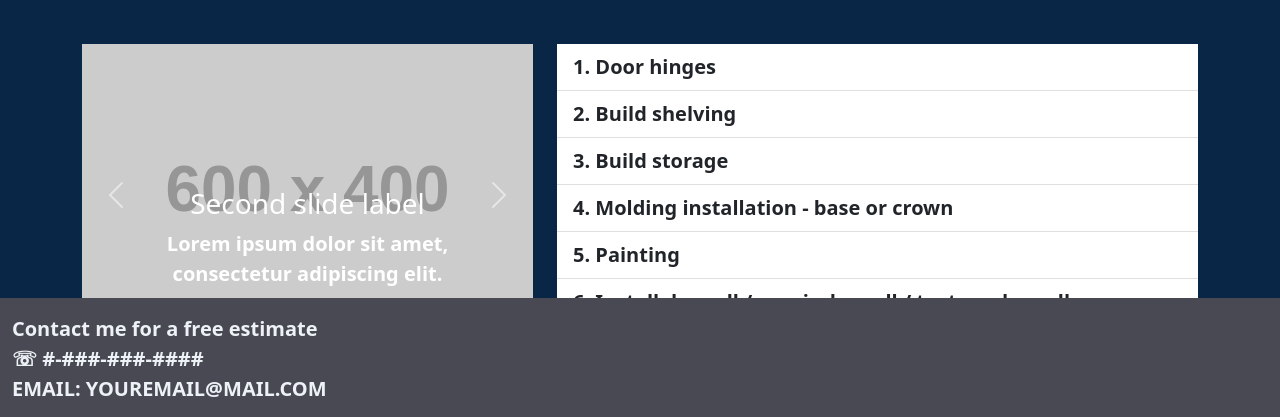
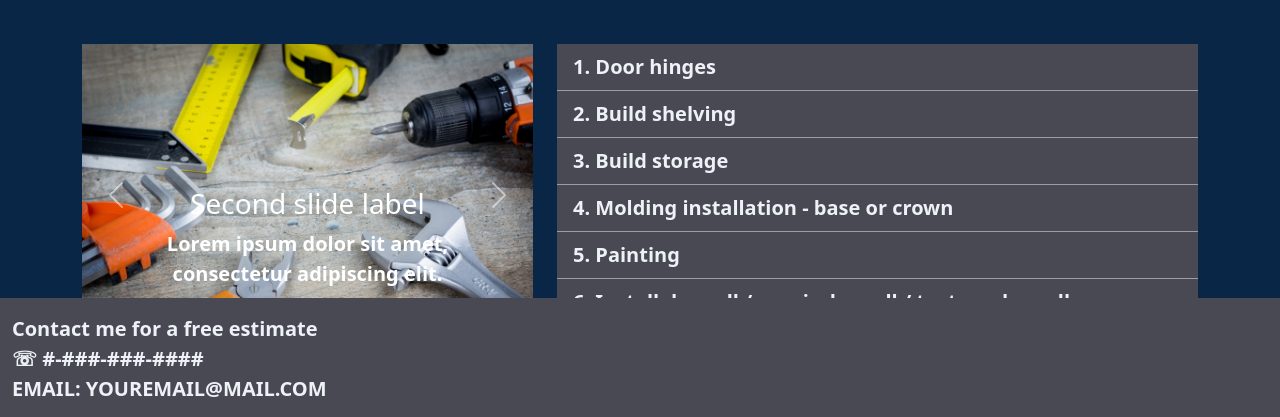
Before and after one commit to ARogala/Mr-Fixit, a Gatsby site: page /general-handyman in a window 1280 px wide. Shown: the part 380-797 px from the top of the page. Built offline with nearby package versions, Linux system fonts and the light colour scheme; Gatsby itself is replaced by a stand-in of ours; placeholder pictures from the web are drawn by us.

Commit message:
style handyman list add temp imgs

```diff
--- a/src/pages/general-handyman.js
+++ b/src/pages/general-handyman.js
@@ -1,4 +1,5 @@
 import * as React from 'react'
+import { StaticImage } from "gatsby-plugin-image"
 import Layout from '../components/layout'
 import { Seo } from "../components/seo"
 import Hero from "../components/hero"
@@ -18,33 +19,21 @@ const GeneralHandyman = () => {
           <Col className="pt-4" xs={12} sm={12} md={6} lg={8} xl={5}>
             <Carousel>
               <Carousel.Item>
-                <img
-                  className="d-block w-100"
-                  src="https://placehold.co/600x400"
-                  alt="First slide"
-                />
+                <StaticImage src="../images/services/handyman.jpg" alt="handy man" className="d-block w-100" />
                 <Carousel.Caption>
                   <h3>First slide label</h3>
                   <p>Nulla vitae elit libero, a pharetra augue mollis interdum.</p>
                 </Carousel.Caption>
               </Carousel.Item>
               <Carousel.Item>
-                <img
-                  className="d-block w-100"
-                  src="https://placehold.co/600x400"
-                  alt="Second slide"
-                />
+                <StaticImage src="../images/services/handyman.jpg" alt="handy man" className="d-block w-100" />
                 <Carousel.Caption>
                   <h3>Second slide label</h3>
                   <p>Lorem ipsum dolor sit amet, consectetur adipiscing elit.</p>
                 </Carousel.Caption>
               </Carousel.Item>
               <Carousel.Item>
-                <img
-                  className="d-block w-100"
-                  src="https://placehold.co/600x400"
-                  alt="Third slide"
-                />
+                <StaticImage src="../images/services/handyman.jpg" alt="handy man" className="d-block w-100" />
                 <Carousel.Caption>
                   <h3>Third slide label</h3>
                   <p>
--- a/src/styles/bootstrap-override.css
+++ b/src/styles/bootstrap-override.css
@@ -1,14 +1,14 @@
 /*
 	color
-	red: #FF5656
-	white: #EDF2F6
-	blue: #6A7EFC
-	gray: #494953
+	red:   #FF5656 rgb(255, 86, 86)
+	white: #EDF2F6 rgb(237, 242, 246)
+	blue:  #6A7EFC rgb(106, 126, 252)
+	gray:  #494953 rgb(73, 73, 83)
 
-	blue1: #0A2647
-	blue2: #144272
-	blue3: #205295
-	blue4: #2C74B3
+	blue1: #0A2647 rgb(10, 38, 71)
+	blue2: #144272 rgb(20, 66, 114)
+	blue3: #205295 rgb(32, 82, 149)
+	blue4: #2C74B3 rgb(44, 116, 179)
 */
 
 .btn-primary {
@@ -66,3 +66,9 @@
 .dropdown-item {
 	font-weight: bold;
 }
+
+.list-group {
+	--bs-list-group-color: #EDF2F6;
+    --bs-list-group-bg: #494953;
+    --bs-list-group-border-color: rgb(237, 242, 246, 0.5);
+}
```
